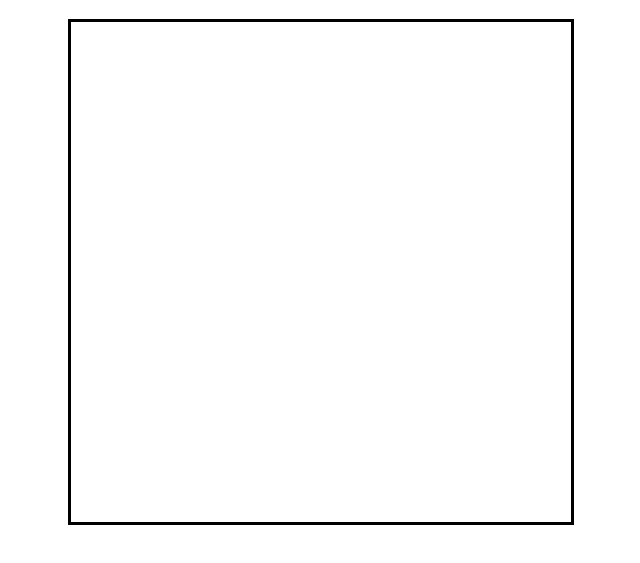
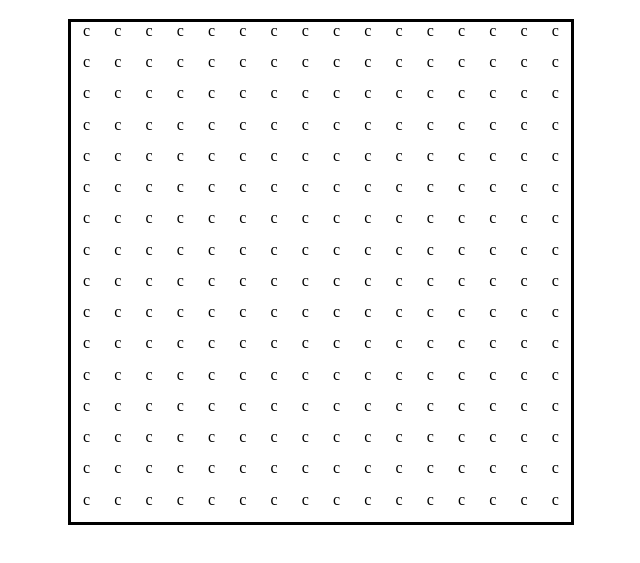
Before and after one commit to fau446/etch-a-sketch, a plain HTML site: page index.html in a window 1280 px wide. Shown: the part 61-624 px from the top of the page, without its empty margins (319-959 px from the left). Drawn offline with Linux system fonts and the light colour scheme.

Commit message:
Fix createGrid function

```diff
--- a/script.js
+++ b/script.js
@@ -1,16 +1,13 @@
 function createGrid(size) {
     let container = document.querySelector('#container');
-    for (let rows = 0; rows < size; rows++) {
-        let row = document.createElement('div');
-        row.classList.add('row');
-        // for loop to add the number of columns
-        for (let columns = 0; columns < size; columns++) {
-            let cell = document.createElement('div');
-            cell.classList.add('cell');
-            row.appendChild(cell);
-        }
-        container.appendChild(row);
+    container.style.setProperty('--grid-size', size);
+    size = size * size;
+    for (let i = 0; i < size; i++) {
+        let cell = document.createElement('div');
+        cell.textContent = "c";
+        cell.classList.add('cell');
+        container.appendChild(cell);
     }
 }
 
-createGrid(4);
+createGrid(16);
--- a/style.css
+++ b/style.css
@@ -1,3 +1,7 @@
+:root {
+    --grid-size: 1;
+}
+
 h1 {
     text-align: center;
 }
@@ -9,8 +13,14 @@ h1 {
 }
 
 #container {
-    display: flex;
+    display: grid;
     width: 500px;
     height: 500px;
     border: solid black;
+    grid-template-columns: repeat(var(--grid-size), 1fr);
+    grid-template-rows: repeat(var(--grid-size), 1fr);
 }
+
+.cell {
+    text-align: center;
+}
```
